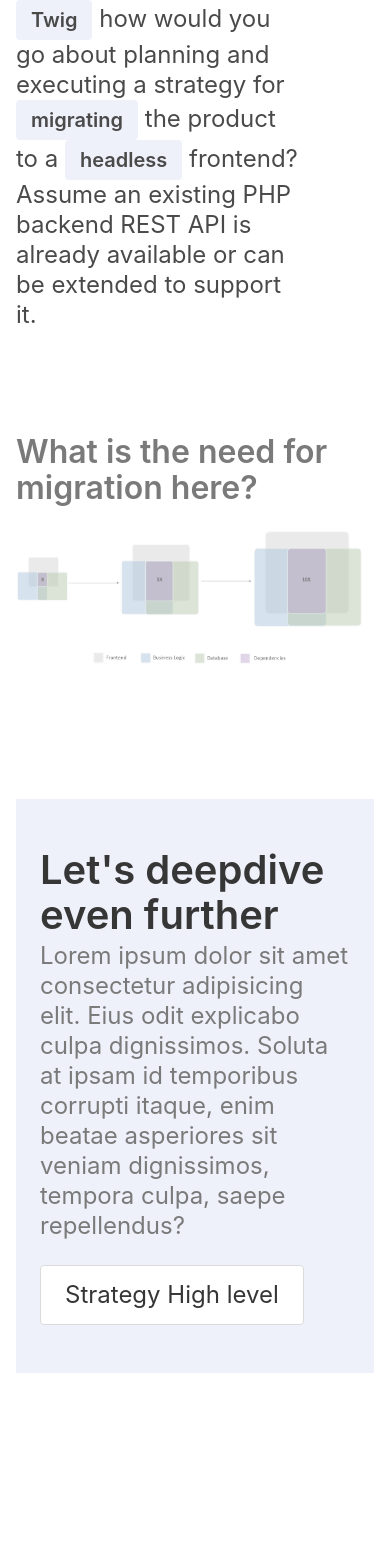
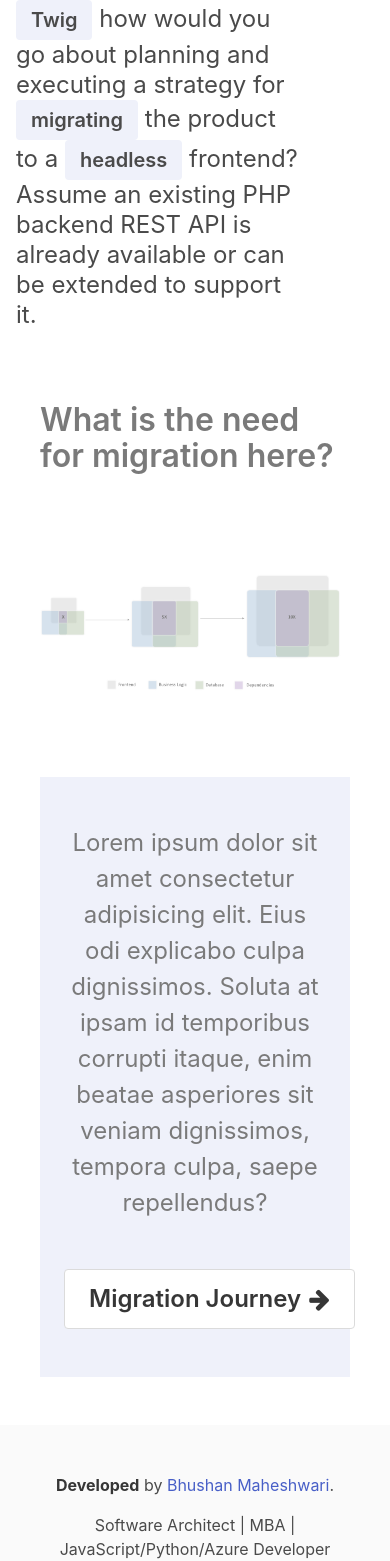
Before and after one commit to bhushanmaheshwari/sample-work, a Vue app: page /strategy/need in a window 390 px wide. Shown: the part 436-1997 px from the top of the page. Built offline with nearby package versions, Linux system fonts and the light colour scheme.

Commit message:
fixed detail page layout and responsiveness

```diff
--- /dev/null
+++ b/src/components/ui/BaseDeepdive.vue
@@ -0,0 +1,63 @@
+<script>
+// import { ref } from "vue";
+export default {
+  props: [
+    "title",
+    "subtitle",
+    "image",
+    "nextTitle",
+    "nextSubtitle",
+    "nextTo",
+    "nextButtonText",
+  ],
+};
+</script>
+
+<template>
+  <section class="section">
+    <section class="local-page-section">
+      <h1 class="title is-3 has-text-grey">{{ title }}</h1>
+      <p class="pt-3 is-size-4 has-text-dark-grey">
+        {{ subtitle }}
+      </p>
+      <img
+        class="local-need-image"
+        :src="image"
+        alt="What is the need for migration here?"
+      />
+    </section>
+    <section class="local-page-section">
+      <section
+        v-if="nextTitle"
+        class="hero has-text-centered has-background-link-light"
+      >
+        <div class="hero-body">
+          <!-- <p class="title is-3 has-text-dark-grey">
+            {{ nextTitle }}
+          </p> -->
+          <p class="is-size-4 mb-6 has-text-grey">{{ nextSubtitle }}</p>
+
+          <router-link
+            class="
+              button
+              is-large is-link-dark is-capitalized
+              has-text-weight-semibold
+            "
+            :to="nextTo"
+            >{{ nextTitle }} <i class="ml-2 fa fa-arrow-right"></i
+          ></router-link>
+        </div>
+      </section>
+    </section>
+  </section>
+</template>
+
+<style scoped>
+.local-page-section {
+  margin-top: 1rem;
+}
+.local-need-image {
+  width: 97%;
+  margin : 4rem 0;
+}
+</style>
--- a/src/components/ui/BasePageFooter.vue
+++ /dev/null
@@ -1,41 +0,0 @@
-<script>
-// import { ref } from "vue";
-export default {
-  props: ["to", "text"],
-  // setup(props) {
-  //   const buttonText = ref(props.text);
-  //   const to = ref(props.to);
-
-  //   return {
-  //     buttonText,
-  //     to,
-  //   };
-  // },
-};
-</script>
-
-<template>
-  <section class="local-page-footer">
-    <section class="hero is-medium has-background-link-light">
-      <div class="hero-body">
-        <p class="title is-2 has-text-dark-grey">Let's deepdive even further</p>
-        <p class="subtitle is-4 has-text-grey">
-          Lorem ipsum dolor sit amet consectetur adipisicing elit. Eius odit
-          explicabo culpa dignissimos. Soluta at ipsam id temporibus corrupti
-          itaque, enim beatae asperiores sit veniam dignissimos, tempora culpa,
-          saepe repellendus?
-        </p>
-        <router-link class="button is-large is-link-dark" :to="to">{{
-          text
-        }}</router-link>
-      </div>
-    </section>
-  </section>
-</template>
-
-<style scoped>
-.local-page-footer {
-  margin-top: 8rem;
-  margin-bottom: 15rem;
-}
-</style>
--- a/src/components/ui/BaseTitle.vue
+++ b/src/components/ui/BaseTitle.vue
@@ -5,7 +5,7 @@ export default {
 </script>
 
 <template>
-  <div class="mb-6 pb-6">
+  <div class="">
     <div class="content is-large">
       <h1 class="title is-1 has-text-link-dark">{{ title }}</h1>
       <p class="subtitle is-4 my-2 local-title-desc" :innerHTML="subtitle"></p>
--- a/src/main.js
+++ b/src/main.js
@@ -6,7 +6,7 @@ import store from './stores';
 
 import './assets/main.css'
 
-import BasePageFooter from './components/ui/BasePageFooter.vue';
+import BaseDeepdive from './components/ui/BaseDeepdive.vue';
 import BaseTitle from './components/ui/BaseTitle.vue';
 import BaseBreadcrumbs from './components/ui/BaseBreadcrumbs.vue'
 
@@ -16,7 +16,7 @@ const app = createApp(App)
 app.use(router);
 app.use(store);
 
-app.component('base-page-footer', BasePageFooter);
+app.component('base-deepdive', BaseDeepdive);
 app.component('base-title', BaseTitle);
 app.component('base-bc', BaseBreadcrumbs);
 
--- a/src/views/AboutView.vue
+++ b/src/views/AboutView.vue
@@ -31,6 +31,14 @@ export default {
       :title="headerInfo.title"
       :subtitle="headerInfo.subtitle"
     ></base-title>
-    <img :src="architecture" />
+     <base-deepdive
+      :title="'Core Building blocks'"
+      :subtitle="'Lorem ipsum dolor sit amet consectetur adipisicing elit. Eius odi explicabo culpa dignissimos. Soluta at ipsam id temporibus corrupti itaque, enim beatae asperiores sit veniam dignissimos, tempora culpa, saepe repellendus?'"
+      :image="architecture"
+      :next-title="''"
+      :next-subtitle="''"
+      :next-to="''"
+      :next-button-text="''"
+    />
   </section>
 </template>
--- a/src/views/StrategyDeepdiveView.vue
+++ b/src/views/StrategyDeepdiveView.vue
@@ -25,7 +25,14 @@ export default {
 
 <template>
   <section>
-    <h1 class="title is-3 has-text-grey">Detailed Implementation Strategy</h1>
-    <img :src="deepdive" alt="asda" />
+     <base-deepdive
+      :title="'Core Building blocks'"
+      :subtitle="'Lorem ipsum dolor sit amet consectetur adipisicing elit. Eius odi explicabo culpa dignissimos. Soluta at ipsam id temporibus corrupti itaque, enim beatae asperiores sit veniam dignissimos, tempora culpa, saepe repellendus?'"
+      :image="deepdive"
+      :next-title="''"
+      :next-subtitle="''"
+      :next-to="''"
+      :next-button-text="''"
+    />
   </section>
 </template>
--- a/src/views/StrategyHighlevelView.vue
+++ b/src/views/StrategyHighlevelView.vue
@@ -21,7 +21,6 @@ export default {
         class: "is-active",
       },
     ];
-
     this.$store.dispatch("tasks/setBc", bc);
   },
 };
@@ -29,10 +28,14 @@ export default {
 
 <template>
   <section>
-    <h1 class="title is-3 has-text-grey">
-      Let's understand High-level Strategy
-    </h1>
-    <img :src="highlevel" alt="asdf" />
-    <base-page-footer :text="strategy.text" :to="strategy.to" />
+      <base-deepdive
+      :title="'Migration Journey - decoupled to headless'"
+      :subtitle="'Lorem ipsum dolor sit amet consectetur adipisicing elit. Eius odi explicabo culpa dignissimos. Soluta at ipsam id temporibus corrupti itaque, enim beatae asperiores sit veniam dignissimos, tempora culpa, saepe repellendus?'"
+      :image="highlevel"
+      :next-title="'Building blocks'"
+      :next-subtitle="'Lorem ipsum dolor sit amet consectetur adipisicing elit. Eius odi explicabo culpa dignissimos. Soluta at ipsam id temporibus corrupti itaque, enim beatae asperiores sit veniam dignissimos, tempora culpa, saepe repellendus?'"
+      :next-to="strategy.to"
+      :next-button-text="'Towards implementation details'"
+    />
   </section>
 </template>
--- a/src/views/StrategyNeedView.vue
+++ b/src/views/StrategyNeedView.vue
@@ -40,16 +40,14 @@ export default {
       :title="strategyInfo.title"
       :subtitle="strategyInfo.subtitle"
     ></base-title>
-    <h1 class="title is-3 has-text-grey">
-      What is the need for migration here?
-    </h1>
-    <img class="local-need-image" :src="need" alt="What is the need for migration here?" />
-    <base-page-footer :text="strategy.text" :to="strategy.to" />
+    <base-deepdive
+      :title="'What is the need for migration here?'"
+      :subtitle="''"
+      :image="need"
+      :next-title="'Migration journey'"
+      :next-subtitle="'Lorem ipsum dolor sit amet consectetur adipisicing elit. Eius odi explicabo culpa dignissimos. Soluta at ipsam id temporibus corrupti itaque, enim beatae asperiores sit veniam dignissimos, tempora culpa, saepe repellendus?'"
+      :next-to="strategy.to"
+      :next-button-text="'Decoupled to Headless'"
+    />
   </section>
 </template>
-
-<style scoped>
-.local-need-image {
-  width: 97%;
-}
-</style>
--- a/src/views/WorkSmarterDetailView.vue
+++ b/src/views/WorkSmarterDetailView.vue
@@ -30,9 +30,16 @@ export default {
 </script>
 
 <template>
-  <section class="section">
-    <img :src="highlevel" alt="asd" />
-    <!-- <base-page-footer :text="'strategy.text'" :to="'/worksmarter/deepdive'" /> -->
+  <section>
+    <base-deepdive
+      :title="'Core Building blocks'"
+      :subtitle="'Lorem ipsum dolor sit amet consectetur adipisicing elit. Eius odi explicabo culpa dignissimos. Soluta at ipsam id temporibus corrupti itaque, enim beatae asperiores sit veniam dignissimos, tempora culpa, saepe repellendus?'"
+      :image="highlevel"
+      :next-title="''"
+      :next-subtitle="''"
+      :next-to="''"
+      :next-button-text="''"
+    />
   </section>
 </template>
 
--- a/src/views/WorkSmarterView.vue
+++ b/src/views/WorkSmarterView.vue
@@ -39,14 +39,10 @@ export default {
       :subtitle="worksmarterInfo.subtitle"
     ></base-title>
 
-    <div class="columns">
-      <div class="column">
-        <router-view v-slot="slotProps">
-          <transition name="route" mode="out-in">
-            <component :is="slotProps.Component"></component>
-          </transition>
-        </router-view>
-      </div>
-    </div>
+    <router-view v-slot="slotProps">
+      <transition name="route" mode="out-in">
+        <component :is="slotProps.Component"></component>
+      </transition>
+    </router-view>
   </section>
 </template>
```
